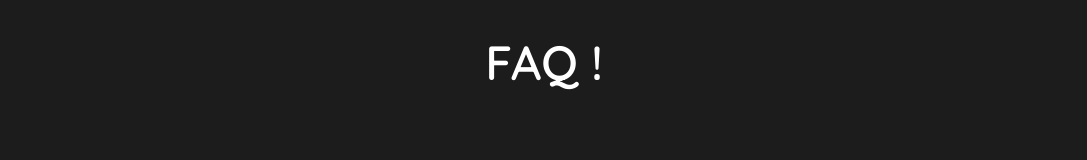
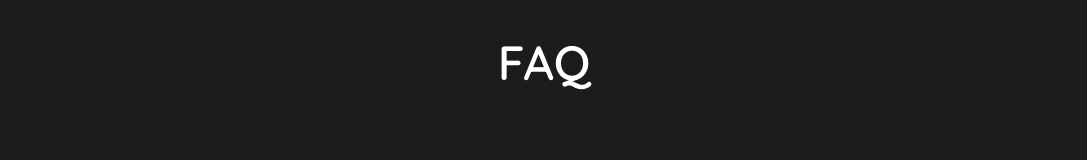
Before and after one commit to jonycmtt/According-01, a plain HTML site: page index.html in a window 1280 px wide. Shown: the top 160 px of the page, without its empty margins (96-1183 px from the left). Drawn offline with Linux system fonts and the light colour scheme.

Commit message:
faq heading change

```diff
--- a/index.html
+++ b/index.html
@@ -13,7 +13,7 @@
   </head>
   <body>
     <section>
-      <h2>FAQ !</h2>
+      <h2>FAQ</h2>
       <div class="faq">
         <div class="question">
           <h3>what is Javascript ?</h3>
```
